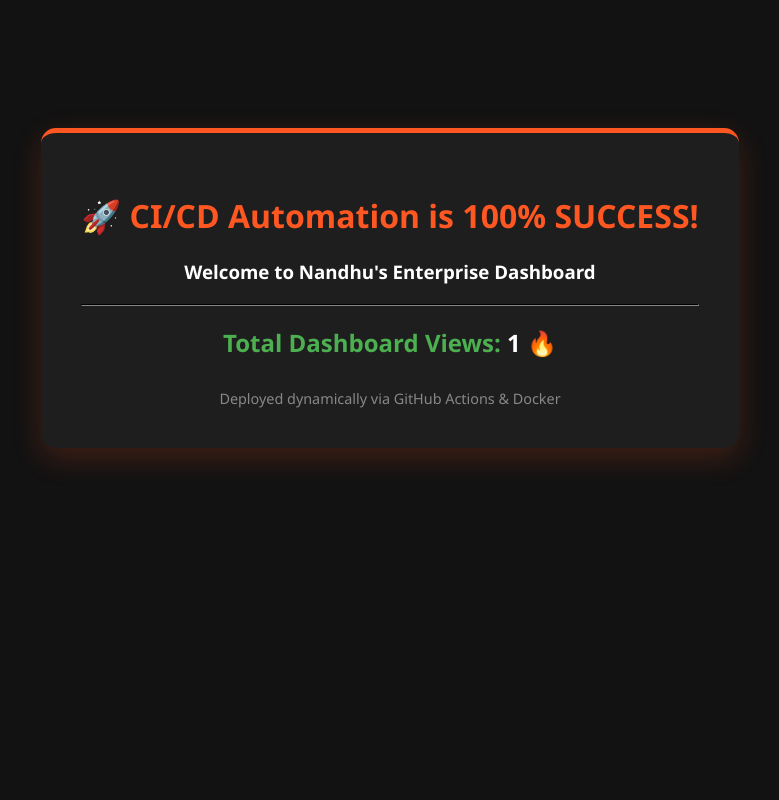
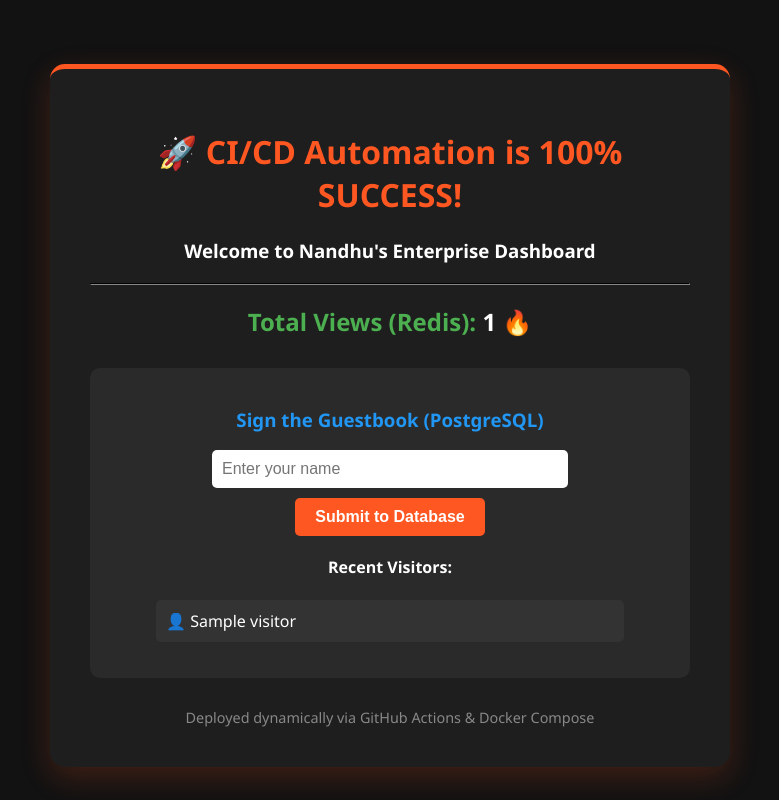
Before and after one commit to nandhu00090/aws-cicd-project, a Flask app: template templates/index.html in a window 1280 px wide. Shown: the whole page, without its empty margins (250-1029 px from the left). Run offline with Flask 3, Linux system fonts and the light colour scheme; tables that the repository leaves empty hold one stand-in row (values such as "Sample post"); the template is opened without the code that fills it: values that come from a table or form of the project are taken from there, most other values are stand-ins (such as "Sample title", 1, 10 or a date in 2020).

Commit message:
Added PostgreSQL Database and UI Dashboard

```diff
--- a/app.py
+++ b/app.py
@@ -1,9 +1,25 @@
 import time
+import os
 import redis
-from flask import Flask, render_template
+from flask import Flask, render_template, request, redirect, url_for
+from flask_sqlalchemy import SQLAlchemy
 
 app = Flask(__name__)
 cache = redis.Redis(host='redis', port=6379)
+
+# Database Configuration
+app.config['SQLALCHEMY_DATABASE_URI'] = os.environ.get('DATABASE_URL')
+app.config['SQLALCHEMY_TRACK_MODIFICATIONS'] = False
+db = SQLAlchemy(app)
+
+# Database Table (Model)
+class Visitor(db.Model):
+    id = db.Column(db.Integer, primary_key=True)
+    name = db.Column(db.String(100), nullable=False)
+
+# Create tables automatic-a
+with app.app_context():
+    db.create_all()
 
 def get_hit_count():
     retries = 5
@@ -16,11 +32,21 @@ def get_hit_count():
             retries -= 1
             time.sleep(0.5)
 
-@app.route('/')
+@app.route('/', methods=['GET', 'POST'])
 def home():
+    # User form submit panna Database-la save panra code
+    if request.method == 'POST':
+        name = request.form.get('visitor_name')
+        if name:
+            new_visitor = Visitor(name=name)
+            db.session.add(new_visitor)
+            db.session.commit()
+        return redirect(url_for('home'))
+
+    # Display panra code
     count = get_hit_count()
-    # Puthu HTML file-ah call panrom
-    return render_template('index.html', count=count)
+    visitors = Visitor.query.order_by(Visitor.id.desc()).limit(5).all()
+    return render_template('index.html', count=count, visitors=visitors)
 
 if __name__ == "__main__":
     app.run(host="0.0.0.0", port=5000)
--- a/requirements.txt
+++ b/requirements.txt
@@ -1,2 +1,4 @@
 Flask
 redis
+psycopg2-binary
+Flask-SQLAlchemy
--- a/templates/index.html
+++ b/templates/index.html
@@ -5,11 +5,16 @@
     <meta name="viewport" content="width=device-width, initial-scale=1.0">
     <title>Nandhu's DevOps Dashboard</title>
     <style>
-        body { font-family: 'Segoe UI', Tahoma, Geneva, Verdana, sans-serif; background-color: #121212; color: #ffffff; text-align: center; margin-top: 10%; }
-        .card { background-color: #1e1e1e; padding: 40px; border-radius: 15px; box-shadow: 0 10px 30px rgba(255, 87, 34, 0.2); display: inline-block; border-top: 5px solid #ff5722; }
+        body { font-family: 'Segoe UI', Tahoma, Geneva, Verdana, sans-serif; background-color: #121212; color: #ffffff; text-align: center; margin-top: 5%; }
+        .card { background-color: #1e1e1e; padding: 40px; border-radius: 15px; box-shadow: 0 10px 30px rgba(255, 87, 34, 0.2); display: inline-block; border-top: 5px solid #ff5722; width: 90%; max-width: 600px; }
         h1 { color: #ff5722; }
         h2 { color: #4caf50; }
         .footer { margin-top: 30px; font-size: 0.9em; color: #888; }
+        input[type="text"] { padding: 10px; width: 60%; border-radius: 5px; border: none; margin-bottom: 10px; font-size: 16px; }
+        button { padding: 10px 20px; background-color: #ff5722; color: white; border: none; border-radius: 5px; cursor: pointer; font-weight: bold; font-size: 16px; }
+        button:hover { background-color: #e64a19; }
+        ul { list-style-type: none; padding: 0; }
+        li { background-color: #333; margin: 5px auto; padding: 10px; border-radius: 5px; width: 80%; text-align: left; }
     </style>
 </head>
 <body>
@@ -17,8 +22,27 @@
         <h1>🚀 CI/CD Automation is 100% SUCCESS!</h1>
         <h3>Welcome to Nandhu's Enterprise Dashboard</h3>
         <hr style="border-color: #333; margin: 20px 0;">
-        <h2>Total Dashboard Views: <span style="color: #fff;">{{ count }}</span> 🔥</h2>
-        <div class="footer">Deployed dynamically via GitHub Actions & Docker</div>
+        <h2>Total Views (Redis): <span style="color: #fff;">{{ count }}</span> 🔥</h2>
+
+        <div style="margin-top: 30px; background-color: #2a2a2a; padding: 20px; border-radius: 10px;">
+            <h3 style="color: #2196f3;">Sign the Guestbook (PostgreSQL)</h3>
+            <form method="POST">
+                <input type="text" name="visitor_name" placeholder="Enter your name" required>
+                <br>
+                <button type="submit">Submit to Database</button>
+            </form>
+
+            <h4 style="margin-top: 20px;">Recent Visitors:</h4>
+            <ul>
+                {% for visitor in visitors %}
+                    <li>👤 {{ visitor.name }}</li>
+                {% else %}
+                    <li style="text-align: center;">No visitors yet. Be the first!</li>
+                {% endfor %}
+            </ul>
+        </div>
+
+        <div class="footer">Deployed dynamically via GitHub Actions & Docker Compose</div>
     </div>
 </body>
 </html>
```
Also changed, not shown: docker-compose.yml (+11 -1 lines).
